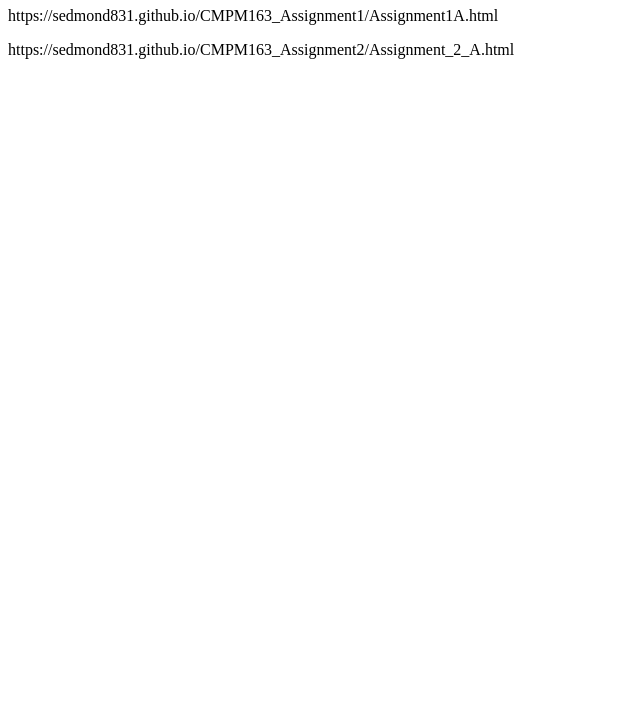
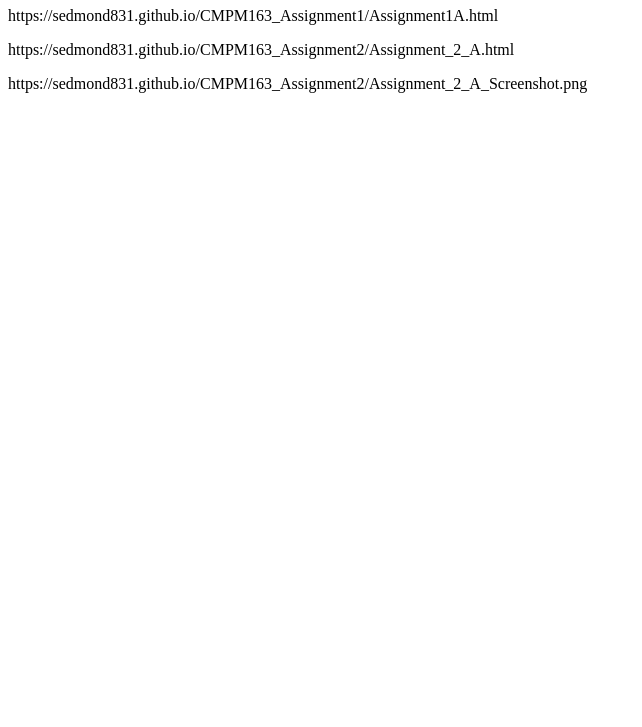
Before and after one commit to sedmond831/sedmond831.github.io, a plain HTML site: page index.html in a window 1280 px wide. Shown: the part 73-800 px from the top of the page, without its empty margins (0-642 px from the left). Drawn offline with Linux system fonts and the light colour scheme.

Commit message:
Update index.html

```diff
--- a/index.html
+++ b/index.html
@@ -4,5 +4,6 @@
 <h1>CMPM 163</h1>
     <p> https://sedmond831.github.io/CMPM163_Assignment1/Assignment1A.html </p>
     <p> https://sedmond831.github.io/CMPM163_Assignment2/Assignment_2_A.html </p>
+    <p> https://sedmond831.github.io/CMPM163_Assignment2/Assignment_2_A_Screenshot.png </p>
 </body>
 </html>
```
